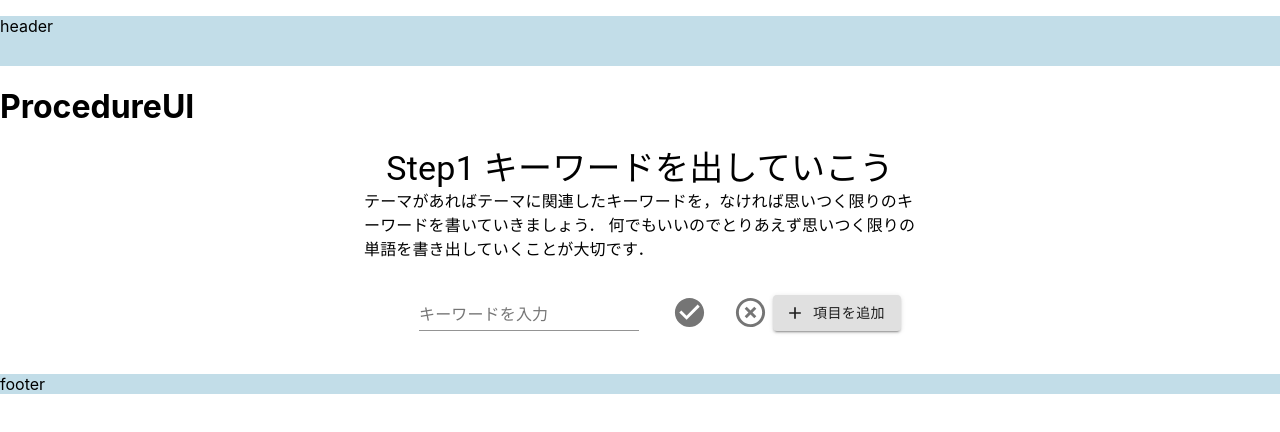
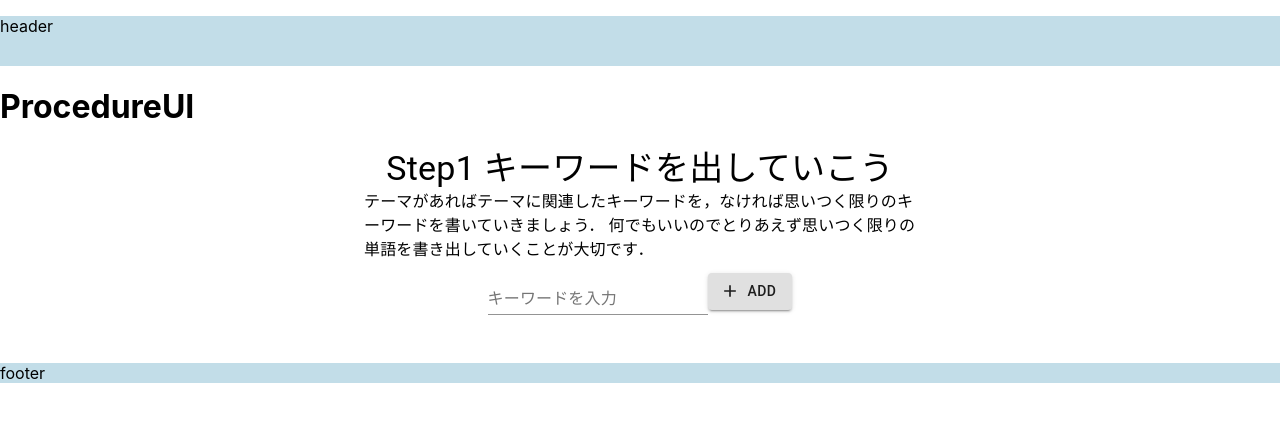
Before and after one commit to HackU-2020-vol4/front-end, a React (Create React App) app: page /procedure in a window 1280 px wide. Shown: the top 432 px of the page. Built offline with nearby package versions, Linux system fonts and the light colour scheme.

Commit message:
キーワードの追加・削除機能の実装

```diff
--- /dev/null
+++ b/src/Presentation/components/InputParts/AddKeyword.js
@@ -0,0 +1,40 @@
+import React, { Component } from 'react';
+import {Container, Grid, Typography, Button, TextField} from '@material-ui/core';
+import AddIcon from '@material-ui/icons/Add';
+import DisplayKeyword from '../InputParts/DisplayKeyword';
+
+class AddKeyword extends React.Component{
+    onChange(e) {
+        const { onChange } = this.props;
+        onChange({
+        value: e.target.value
+        });
+    }
+    add() {
+        const { value, keywordList, add } = this.props;
+        if (value) {
+        const keywordElement = {
+            content: value,
+            id: keywordList.length + 1
+        };
+        add(keywordElement);
+        }
+    }
+    render() {
+    const { value } = this.props;
+    return (
+        <Grid container alignItems="center" justify="center">
+            <TextField
+            id="standard-basic"
+            label="キーワードを入力"
+            value={value}
+            onChange={e => this.onChange(e)} />
+        <Button onClick={() => this.add()} variant="contained" startIcon={<AddIcon />}>
+          Add
+        </Button>
+        </Grid>
+    );
+  }
+}
+
+export default AddKeyword;
--- /dev/null
+++ b/src/Presentation/components/InputParts/DisplayKeyword.js
@@ -0,0 +1,32 @@
+import React, { Component } from 'react';
+import {Grid, IconButton, Typography} from '@material-ui/core';
+import CheckCircleIcon from '@material-ui/icons/CheckCircle';
+import HighlightOffIcon from '@material-ui/icons/HighlightOff';
+import CreateIcon from '@material-ui/icons/Create';
+
+class DisplayKeyword extends Component {
+
+    render(){
+        const {
+            element: { id },
+            onDelete
+        } = this.props;
+
+        return (
+        <Grid container spacing={1}>
+            <Grid item xs={8}>
+                <Typography variant="h5" gutterBottom>
+                    {this.props.element.content}
+                </Typography>
+            </Grid>
+            <Grid item xs={2}>
+                <IconButton onClick={() => onDelete(id)}>
+                <HighlightOffIcon fontSize="large"/>
+                </IconButton>
+            </Grid>
+        </Grid>
+    );
+    }
+  }
+
+  export default DisplayKeyword;
--- a/src/Presentation/components/InputParts/InputKeyword.js
+++ /dev/null
@@ -1,26 +0,0 @@
-import React from 'react';
-import {Grid, TextField, IconButton} from '@material-ui/core';
-import CheckCircleIcon from '@material-ui/icons/CheckCircle';
-import HighlightOffIcon from '@material-ui/icons/HighlightOff';
-
-function InputKeyword() {
-    return (
-        <Grid container spacing={1}>
-            <Grid item xs={8}>
-                <TextField id="standard-basic" label="キーワードを入力" />
-            </Grid>
-            <Grid item xs={2}>
-                <IconButton >
-                <CheckCircleIcon fontSize="large"/>
-                </IconButton>
-            </Grid>
-            <Grid item xs={2}>
-                <IconButton >
-                <HighlightOffIcon fontSize="large"/>
-                </IconButton>
-            </Grid>
-        </Grid>
-    );
-  }
-
-  export default InputKeyword;
--- a/src/Presentation/components/Procedures/Step1Keyword.js
+++ b/src/Presentation/components/Procedures/Step1Keyword.js
@@ -1,29 +1,40 @@
 import React, { Component } from 'react';
-import {Container, Grid, Typography, Button} from '@material-ui/core';
+import {Container, Grid, Typography, Button, TextField} from '@material-ui/core';
 import AddIcon from '@material-ui/icons/Add';
-import InputKeyword from '../InputParts/InputKeyword';
-// import AddButton from '../InputParts/AddButton';
+import DisplayKeyword from '../InputParts/DisplayKeyword';
+import AddKeyword from '../InputParts/AddKeyword';
 
 class Step1Keyword extends Component {
 
-  constructor() {
-    super()
-    this.state={
-      KeywordList: [],
-      value: "",
-    }
-    this.addKeyword = this.addKeyword.bind(this)
+   constructor() {
+    super();
+    this.state = {
+      count: 0,
+      keywordList: [],
+      value: ""
+    };
   }
 
-  addKeyword() {
+  onChange(keyValue) {
+    this.setState(keyValue);
+  }
+
+  add(keywordElement) {
     this.setState({
-      KeywordList: this.state.KeywordList.concat(this.state.value),
-      value: "",
-    })
+      keywordList: this.state.keywordList.concat(keywordElement),
+      value: ""
+    });
+  }
+
+  handleDelete(id) {
+    const { keywordList } = this.state;
+    const newkeywordList = keywordList.filter(element => element.id !== id);
+    this.setState({ keywordList: newkeywordList });
   }
 
 
   render(){
+    const { keywordList } = this.state;
     return (
       <Container maxWidth="sm">
       <Grid container alignItems="center" justify="center">
@@ -32,14 +43,24 @@ class Step1Keyword extends Component {
           テーマがあればテーマに関連したキーワードを，なければ思いつく限りのキーワードを書いていきましょう．
           何でもいいのでとりあえず思いつく限りの単語を書き出していくことが大切です．
         </Typography>
+        <Grid item xs={12}>
+          <AddKeyword
+          {...this.state}
+          onChange={keyValue => this.onChange(keyValue)}
+          add={keywordElement => this.add(keywordElement)}
+        />
+        </Grid>
+
         <ul>
-          <InputKeyword />
-          {this.state.KeywordList.map((todo, idx) => {
-            return <InputKeyword key={idx}/>})}
+          {keywordList.map(element => (
+            <DisplayKeyword
+              key={element.id}
+              element={element}
+              onDelete={id => this.handleDelete(id)}
+              {...this.state}
+            />
+          ))}
         </ul>
-        <Button onClick={this.addKeyword} variant="contained" startIcon={<AddIcon />}>
-          項目を追加
-        </Button>
       </Grid>
       </Container>
     );
```
